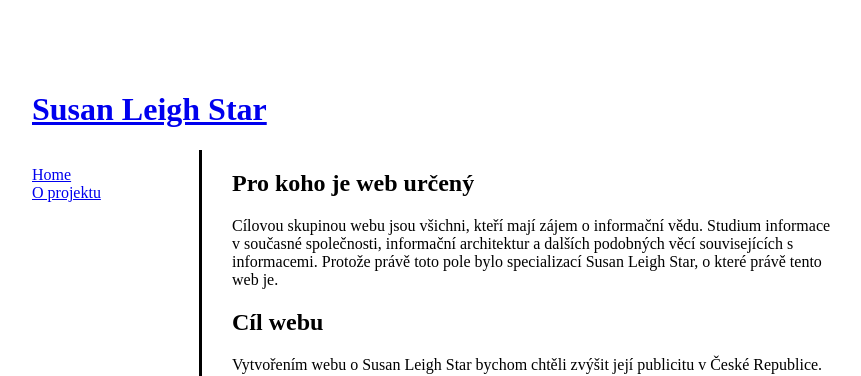
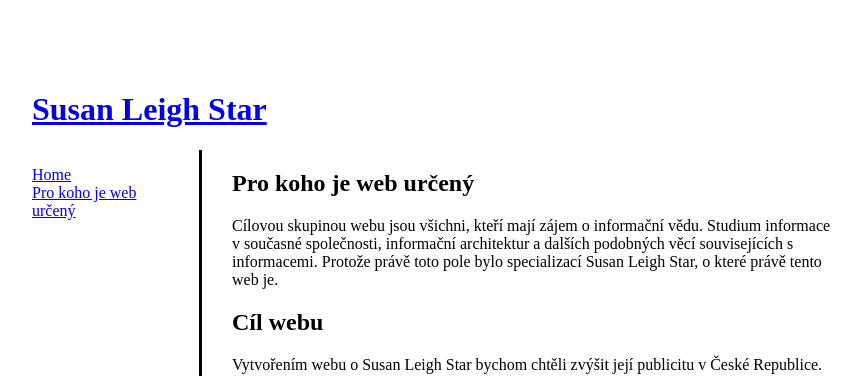
Before and after one commit to KT166/Learn-jekyll, a Jekyll site: the page built from O projektu.md, in a window 1280 px wide. Shown: the top 376 px of the page, without its empty margins (208-1069 px from the left). Built offline with Jekyll 4.4.1, drawn with Linux system fonts in a browser that asks for light colours; our own code applies the rules of GitHub Pages for plain Markdown files; comment, search, counter and statistics services are not loaded.

Commit message:
Konečné smazání title
Konečné smazání title

```diff
--- a/O projektu.md
+++ b/O projektu.md
@@ -1,8 +1,3 @@
----
-layout: page
-title: O projektu
----
-
 ## Pro koho je web určený
 Cílovou skupinou webu jsou všichni, kteří mají zájem o informační vědu. Studium informace v současné společnosti, informační architektur a dalších podobných věcí souvisejících s informacemi. Protože právě toto pole bylo specializací Susan Leigh Star, o které právě tento web je.
 
```
